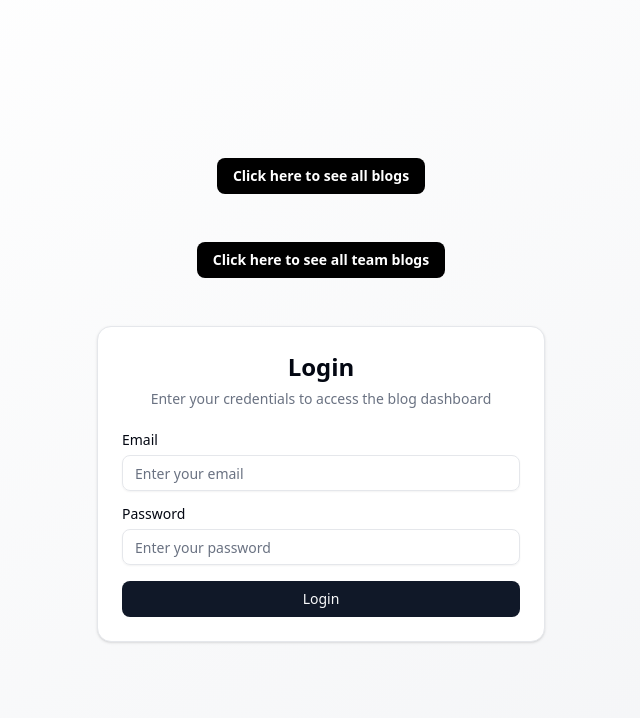
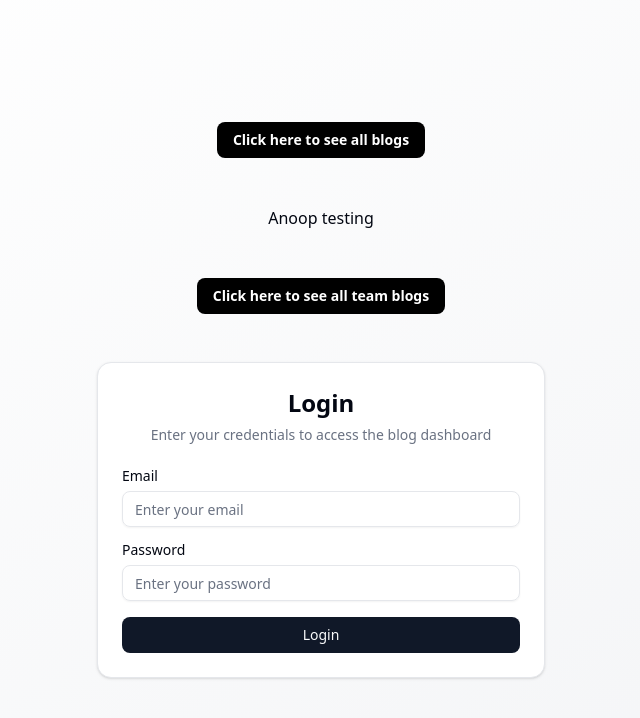
Before and after one commit to prn9v/Blog_repo, a Next.js app: page / in a window 1280 px wide. Shown: the top 718 px of the page, without its empty margins (319-959 px from the left). Built offline with nearby package versions, Linux system fonts and the light colour scheme.

Commit message:
Chore: Checking

```diff
--- a/src/app/page.tsx
+++ b/src/app/page.tsx
@@ -64,6 +64,7 @@ const Login = () => {
       <div className=" justify-center items-center">
         <Button onClick={() => router.push('/allBlogs')} className=" px-4 py-2 bg-black text-white font font-semibold hover:cursor-pointer">Click here to see all blogs</Button>
       </div>
+      <div className=""> Anoop testing </div>
       <div className=" justify-center items-center">
         <Button onClick={() => router.push('/all-team-blogs')} className=" px-4 py-2 bg-black text-white font font-semibold hover:cursor-pointer">Click here to see all team blogs</Button>
       </div>
```
